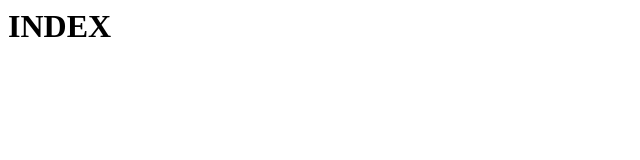
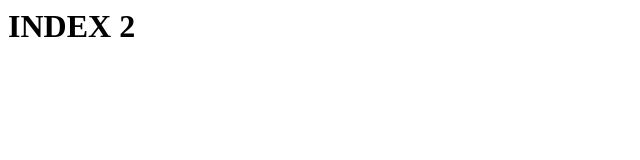
Before and after one commit to sljuka/nodetest, a website: page public/index.html in a window 1280 px wide. Shown: the full height of the page, 0-640 px from the left. Drawn offline with Linux system fonts and the light colour scheme.

Commit message:
static update

```diff
--- a/public/index.html
+++ b/public/index.html
@@ -3,6 +3,6 @@
 <title>index page</title>
 </head>
 <body>
-<h1>INDEX</h1>
+<h1>INDEX 2</h1>
 </body>
 </html>
```
